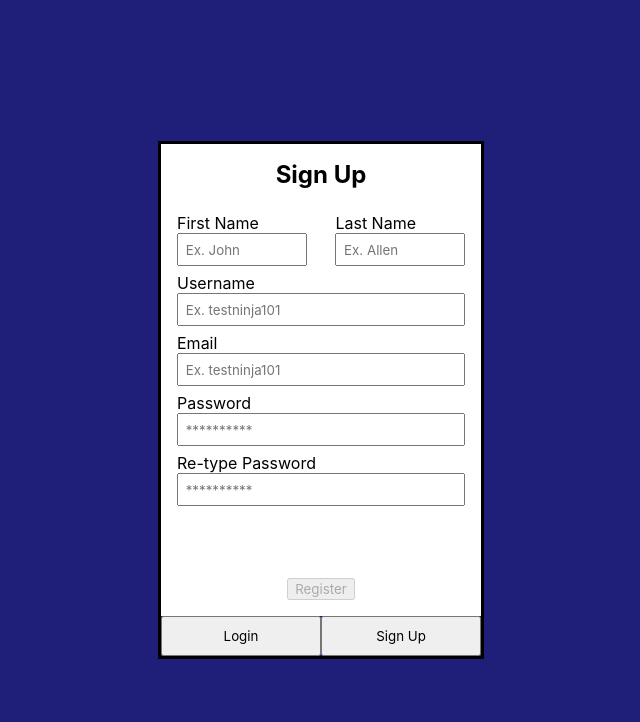
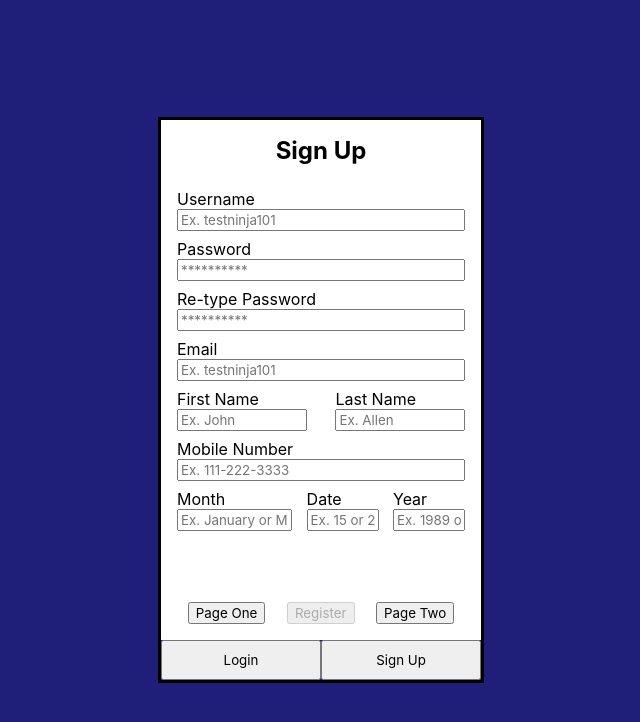
Before and after one commit to jyliao369/AccountManagerApp, a React (Create React App) app in the folder client/: page / in a window 1280 px wide. Both pictures are taken after a click on the button "Sign Up". Shown: the top 722 px of the page, without its empty margins (319-959 px from the left). Built offline with nearby package versions, Linux system fonts and the light colour scheme.

Commit message:
adjusted the register form for more info and added an page to add acocunts to account

```diff
--- a/client/src/App.js
+++ b/client/src/App.js
@@ -4,6 +4,7 @@ import ProfilePage from "./components/ProfilePage";
 import LoginRegister from "./components/LoginRegister";
 import Navigation from "./components/Navigation";
 import Settings from "./components/Settings";
+import AddAccount from "./components/AddAccount";
 
 function App() {
   const [userAccounts, setUserAccounts] = useState([]);
@@ -18,11 +19,8 @@ function App() {
             setUserAccounts={setUserAccounts}
             userAccounts={userAccounts}
           />
+          <AddAccount />
           <Settings />
-
-          <br />
-          <br />
-          <br />
         </div>
 
         <Navigation
--- a/client/src/components/LoginRegister/index.js
+++ b/client/src/components/LoginRegister/index.js
@@ -10,6 +10,12 @@ const LoginRegister = () => {
     username: "",
     email: "",
     password: "",
+    securityOne: "",
+    ansOne: "",
+    securityTwo: "",
+    ansTwo: "",
+    securityThree: "",
+    ansThree: "",
   });
   const [reTypePass, setReTypePass] = useState("");
 
@@ -26,6 +32,12 @@ const LoginRegister = () => {
         registerUser.lastName === "" ||
         registerUser.username === "" ||
         registerUser.email === "" ||
+        registerUser.securityOne === "" ||
+        registerUser.ansOne === "" ||
+        registerUser.securityTwo === "" ||
+        registerUser.ansTwo === "" ||
+        registerUser.securityThree === "" ||
+        registerUser.ansThree === "" ||
         registerUser.password === "" ||
         reTypePass === "" ||
         reTypePass !== registerUser.password
@@ -71,8 +83,26 @@ const LoginRegister = () => {
         username: "",
         email: "",
         password: "",
+        securityOne: "",
+        ansOne: "",
+        securityTwo: "",
+        ansTwo: "",
+        securityThree: "",
+        ansThree: "",
       });
       $("#navigationBar").css({ display: "flex" });
+    }
+  };
+
+  const changeRegPage = (regPage) => {
+    if (regPage === "#regFormA") {
+      console.log(regPage);
+      $(regPage).css({ display: "flex" });
+      $("#regFormB").css({ display: "none" });
+    } else {
+      console.log(regPage);
+      $(regPage).css({ display: "flex" });
+      $("#regFormA").css({ display: "none" });
     }
   };
 
@@ -82,7 +112,9 @@ const LoginRegister = () => {
         <div className="logRegHeader">
           <h2>Login</h2>
         </div>
-        <div className="logo"></div>
+        <div className="logoCont">
+          <div className="logo" />
+        </div>
         <div className="logUserInput">
           <label>Username</label>
           <input
@@ -117,6 +149,51 @@ const LoginRegister = () => {
         <div className="logRegHeader">
           <h2>Sign Up</h2>
         </div>
+        <div className="regFormA" id="regFormA">
+          <div className="usernameInput">
+            <label>Username</label>
+            <input
+              placeholder="Ex. testninja101"
+              value={registerUser.username}
+              onChange={(event) =>
+                setRegisterUser({
+                  ...registerUser,
+                  username: event.target.value,
+                })
+              }
+            />
+          </div>
+          <div className="passwordInput">
+            <label>Password</label>
+            <input
+              placeholder="**********"
+              value={registerUser.password}
+              onChange={(event) =>
+                setRegisterUser({
+                  ...registerUser,
+                  password: event.target.value,
+                })
+              }
+            />
+          </div>
+          <div className="passwordInput">
+            <label>Re-type Password</label>
+            <input
+              placeholder="**********"
+              value={reTypePass}
+              onChange={(event) => setReTypePass(event.target.value)}
+            />
+          </div>
+          <div className="emailInput">
+            <label>Email</label>
+            <input
+              placeholder="Ex. testninja101"
+              value={registerUser.email}
+              onChange={(event) =>
+                setRegisterUser({ ...registerUser, email: event.target.value })
+              }
+            />
+          </div>
           <div className="fullNameInput">
             <div className="nameInput">
               <label>First Name</label>
@@ -145,51 +222,146 @@ const LoginRegister = () => {
               />
             </div>
           </div>
-        <div className="usernameInput">
-          <label>Username</label>
+          <div className="phoneNumInput">
+            <label>Mobile Number</label>
             <input
-            placeholder="Ex. testninja101"
-            value={registerUser.username}
+              placeholder="Ex. 111-222-3333"
+              value={registerUser.phoneNum}
               onChange={(event) =>
-              setRegisterUser({ ...registerUser, username: event.target.value })
+                setRegisterUser({
+                  ...registerUser,
+                  phoneNum: event.target.value,
+                })
               }
             />
           </div>
-        <div className="emailInput">
-          <label>Email</label>
+          <div className="dobInputMain">
+            <div className="dobMonthInput">
+              <label>Month</label>
               <input
-            placeholder="Ex. testninja101"
-            value={registerUser.email}
+                placeholder="Ex. January or May"
+                value={registerUser.dobMonth}
                 onChange={(event) =>
-              setRegisterUser({ ...registerUser, email: event.target.value })
+                  setRegisterUser({
+                    ...registerUser,
+                    dobMonth: event.target.value,
+                  })
                 }
               />
             </div>
-        <div className="passwordInput">
-          <label>Password</label>
+            <div className="dobDateInput">
+              <label>Date</label>
               <input
-            placeholder="**********"
-            value={registerUser.password}
+                placeholder="Ex. 15 or 28"
+                value={registerUser.dobDate}
                 onChange={(event) =>
-              setRegisterUser({ ...registerUser, password: event.target.value })
+                  setRegisterUser({
+                    ...registerUser,
+                    dobDate: event.target.value,
+                  })
                 }
               />
             </div>
-        <div className="passwordInput">
-          <label>Re-type Password</label>
+            <div className="dobYearInput">
+              <label>Year</label>
               <input
-            placeholder="**********"
-            value={reTypePass}
-            onChange={(event) => setReTypePass(event.target.value)}
+                placeholder="Ex. 1989 or 2021"
+                value={registerUser.dobYear}
+                onChange={(event) =>
+                  setRegisterUser({
+                    ...registerUser,
+                    dobYear: event.target.value,
+                  })
+                }
               />
             </div>
+          </div>
+        </div>
+
+        <div className="regFormB" id="regFormB">
+          <div>
+            <label>Security Question 1:</label>
+            <input
+              value={registerUser.securityOne}
+              onChange={(event) =>
+                setRegisterUser({
+                  ...registerUser,
+                  securityOne: event.target.value,
+                })
+              }
+            />
+          </div>
+          <div>
+            <label>Answer</label>
+            <input
+              value={registerUser.ansOne}
+              onChange={(event) =>
+                setRegisterUser({
+                  ...registerUser,
+                  ansOne: event.target.value,
+                })
+              }
+            />
+          </div>
+          <div>
+            <label>Security Question 2:</label>
+            <input
+              value={registerUser.securityTwo}
+              onChange={(event) =>
+                setRegisterUser({
+                  ...registerUser,
+                  securityTwo: event.target.value,
+                })
+              }
+            />
+          </div>
+          <div>
+            <label>Answer</label>
+            <input
+              value={registerUser.ansTwo}
+              onChange={(event) =>
+                setRegisterUser({
+                  ...registerUser,
+                  ansTwo: event.target.value,
+                })
+              }
+            />
+          </div>
+          <div>
+            <label>Security Question 3:</label>
+            <input
+              value={registerUser.securityThree}
+              onChange={(event) =>
+                setRegisterUser({
+                  ...registerUser,
+                  securityThree: event.target.value,
+                })
+              }
+            />
+          </div>
+          <div>
+            <label>Answer</label>
+            <input
+              value={registerUser.ansThree}
+              onChange={(event) =>
+                setRegisterUser({
+                  ...registerUser,
+                  ansThree: event.target.value,
+                })
+              }
+            />
+          </div>
+        </div>
+
         <div className="registerButton">
+          <button onClick={() => changeRegPage("#regFormA")}>Page One</button>
           <button
             disabled={confirm("reg")}
             onClick={() => loginRegister("register")}
           >
             Register
           </button>
+          <button onClick={() => changeRegPage("#regFormB")}>Page Two</button>
         </div>
       </div>
 
--- a/client/src/components/Navigation/index.js
+++ b/client/src/components/Navigation/index.js
@@ -18,7 +18,9 @@ const Navigation = ({ setUserAccounts, userAccounts }) => {
     <div className="navigationBar" id="navigationBar">
       <button onClick={() => switchPages("#profileCardPage")}>Home</button>
       <button onClick={() => switchPages("#settingsPage")}>Settings</button>
-      <button onClick={() => switchPages()}>Add Account</button>
+      <button onClick={() => switchPages("#addAccountPage")}>
+        Add Account
+      </button>
       <button onClick={() => logOut()}>Log Out</button>
     </div>
   );
--- a/client/src/components/Settings/index.js
+++ b/client/src/components/Settings/index.js
@@ -5,7 +5,10 @@ const Settings = () => {
     <div className="settingsPage" id="settingsPage">
       <div className="settingsForm">
         <div className="settingsHeader">
-          <h2>Sign Up</h2>
+          <h2>Update Profile</h2>
+        </div>
+        <div className="settingImageCont">
+          <div className="settingImg" />
         </div>
         <div className="nameUpdateInput">
           <div className="nameUpInput">
--- a/client/src/index.css
+++ b/client/src/index.css
@@ -28,7 +28,7 @@
 /* LOGREGISTER */
 .logRegForm {
   width: 20em;
-  height: 32em;
+  height: 35em;
   display: flex;
   flex-direction: column;
   justify-content: space-between;
@@ -41,10 +41,10 @@
   justify-content: center;
   margin: 1em 0em 1.5em 0em;
 }
-.logRegForm input {
+/* .logRegForm input {
   padding: 0.5em 0.5em 0.5em 0.5em;
   margin: 0em 0em 0.5em 0em;
-}
+} */
 .logForm {
   width: 100%;
   height: 100%;
@@ -55,21 +55,32 @@
   align-content: center;
   background-color: white;
 }
+.logoCont {
+  width: 100%;
+  display: flex;
+  justify-content: center;
+  align-items: center;
+  align-content: center;
+  margin: 0em 0em 2em 0em;
+}
 .logo {
-  width: 100%;
+  aspect-ratio: 1/1;
+  width: 51%;
+  border-style: solid;
 }
 .logUserInput,
 .logPassInput {
   width: 90%;
   display: flex;
   flex-direction: column;
+  margin: 0em 0em 0.5em 0em;
 }
 .loginButton,
 .registerButton {
   width: 90%;
-  height: 100%;
+  height: 75%;
   display: flex;
-  justify-content: center;
+  justify-content: space-around;
   align-items: flex-end;
   align-content: center;
   padding: 0em 0em 1em 0em;
@@ -84,10 +95,20 @@
   align-content: center;
   background-color: white;
 }
-.fullNameInput {
+.regFormA {
+  width: 100%;
+  display: flex;
+  flex-direction: column;
+  align-items: center;
+  justify-content: center;
+  align-content: center;
+}
+.fullNameInput,
+.dobInputMain {
   width: 90%;
   display: flex;
   justify-content: space-between;
+  margin: 0em 0em 0.5em 0em;
 }
 .nameInput {
   width: 45%;
@@ -96,10 +117,44 @@
 }
 .usernameInput,
 .emailInput,
-.passwordInput {
+.passwordInput,
+.phoneNumInput {
   width: 90%;
   display: flex;
   flex-direction: column;
+  margin: 0em 0em 0.5em 0em;
+}
+.dobMonthInput {
+  width: 40%;
+  display: flex;
+  flex-direction: column;
+}
+.dobDateInput,
+.dobYearInput {
+  width: 25%;
+  display: flex;
+  flex-direction: column;
+}
+.regFormB {
+  width: 100%;
+  display: none;
+  flex-direction: column;
+  align-items: center;
+  justify-content: center;
+  align-content: center;
+}
+.regFormB div {
+  width: 90%;
+  display: flex;
+  flex-direction: column;
+  margin: 0em 0em 0.5em 0em;
+}
+.regPage {
+  width: 90%;
+  height: 70%;
+  display: flex;
+  justify-content: space-around;
+  align-items: center;
 }
 .logToReg {
   width: 100%;
@@ -116,6 +171,7 @@
   display: flex;
   overflow: auto;
   flex-direction: column;
+  padding: 0em 0em 4em 0em;
 }
 .profileCardPage::-webkit-scrollbar {
   display: none;
@@ -187,6 +243,20 @@
   border-style: solid;
   background-color: white;
 }
+.settingImageCont {
+  width: 100%;
+  display: flex;
+  align-items: center;
+  justify-content: center;
+  align-content: center;
+}
+.settingImg {
+  aspect-ratio: 1/1;
+  width: 8em;
+  border-style: solid;
+  border-radius: 50%;
+  border-width: 1.5px;
+}
 .nameUpdateInput {
   width: 90%;
   display: flex;
@@ -210,6 +280,49 @@
   align-items: flex-end;
 }
 
+/* ADDACCOUNT */
+.addAccountPage {
+  width: 100%;
+  height: 100%;
+  display: none;
+  flex-direction: column;
+  align-items: center;
+  justify-content: center;
+  align-items: center;
+  place-content: center;
+}
+.addAccountForm {
+  width: 20em;
+  height: 32em;
+  display: flex;
+  justify-content: flex-start;
+  flex-direction: column;
+  align-items: center;
+  border-style: solid;
+  background-color: white;
+}
+.addAccHeader {
+  width: 90%;
+  display: flex;
+  flex-direction: column;
+  align-items: center;
+  justify-content: center;
+  align-content: center;
+}
+.addAccountForm div {
+  width: 90%;
+  display: flex;
+  flex-direction: column;
+}
+.addAccName,
+.addAccUsername,
+.addAccPass,
+.addAccEmail,
+.addAccPhone {
+  display: flex;
+  flex-direction: column;
+}
+
 /* NAVIGATIONBAR */
 .navigationBar {
   width: 100%;
```
Also changed, not shown: client/src/components/AddAccount/index.js (added, +54 -0 lines). Lines whose indentation alone changed are shown as unchanged.
